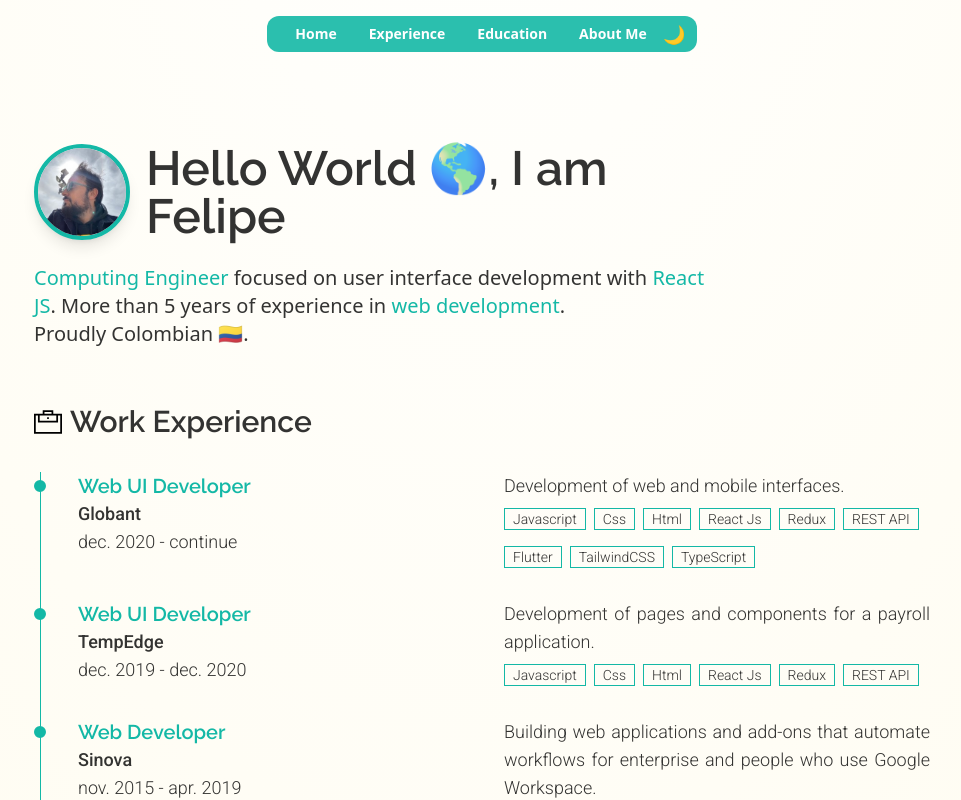
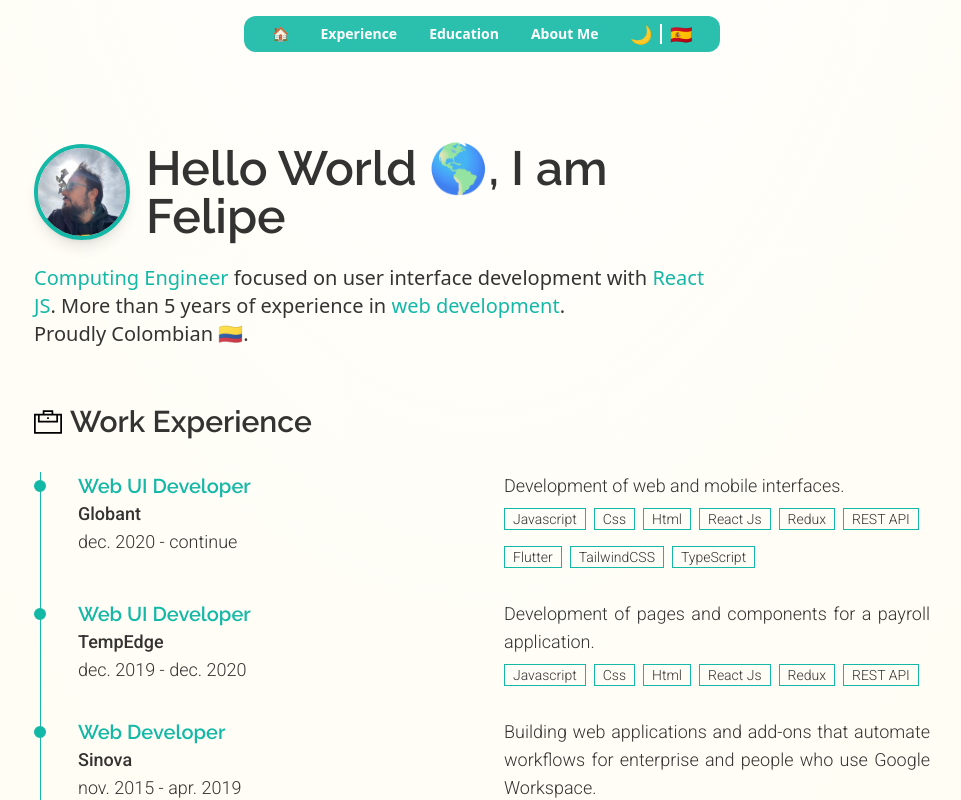
Before and after one commit to FelipeAndresLopez/felipeandreslopez-dev, a React (Vite) app: page / in a window 1280 px wide. Shown: the top 800 px of the page, without its empty margins (158-1119 px from the left). Built offline with nearby package versions, Linux system fonts and the light colour scheme.

Commit message:
add button for toggling between spanish and english languages

```diff
--- a/src/App.tsx
+++ b/src/App.tsx
@@ -1,6 +1,7 @@
+// TODO: refactor
+// import ReactGA from 'react-ga'
 // external
-import { useEffect } from 'react'
-import ReactGA from 'react-ga'
+import { useContext } from 'react'
 import { IntlProvider } from 'react-intl'
 
 // pages
@@ -17,22 +18,21 @@ import { Header } from './components/Header/Header.tsx'
 import workExperiences from './api/work-experience.json'
 import educationTitles from './api/education.json'
 
-// hooks
-import { useLanguage } from './hooks/useLanguage.tsx'
-
 // const or utils
 import { USER_LANGUAGE } from './const.ts'
 
 // context
 import { ThemeProvider } from './context/theme.tsx'
+import { LanguageContext } from './context/language.tsx'
 
 export const App: React.FC = () => {
-  const { translations } = useLanguage()
-  useEffect(() => {
-    ReactGA.initialize('UA-172560430-1')
-    // To report page view
-    ReactGA.pageview(window.location.pathname + window.location.search)
-  }, [])
+  const { translations } = useContext(LanguageContext)
+  // TODO: fix this
+  // useEffect(() => {
+  //   ReactGA.initialize('UA-172560430-1')
+  //   // To report page view
+  //   ReactGA.pageview(window.location.pathname + window.location.search)
+  // }, [])
 
   return (
     <ThemeProvider>
--- a/src/components/Header/Header.tsx
+++ b/src/components/Header/Header.tsx
@@ -4,13 +4,17 @@ import { FormattedMessage } from 'react-intl'
 
 // context
 import { ThemeContext } from '@/context/theme'
+import { LanguageContext } from '@/context/language'
+
+// const
+import { LANGUAGES, THEMES } from '@/const'
 
 const menuItems = [
   {
     id: '1',
-    name: 'Inicio',
+    name: '🏠',
     url: './#inicio',
-    translationId: 'menu.item.home'
+    translationId: '🏠'
   },
   {
     id: '2',
@@ -34,10 +38,15 @@ const menuItems = [
 
 export const Header: React.FC = () => {
   const { theme, setTheme } = useContext(ThemeContext)
+  const { language, setLanguage } = useContext(LanguageContext)
 
   const handleThemeToggle = (): void => {
-    setTheme(theme === 'light' ? 'dark' : 'light')
-    document.documentElement.classList.toggle('dark')
+    setTheme(theme === THEMES.LIGHT ? THEMES.DARK : THEMES.LIGHT)
+    document.documentElement.classList.toggle(THEMES.DARK)
+  }
+
+  const handleLanguageToggle = (): void => {
+    setLanguage(language === LANGUAGES.SPANISH ? LANGUAGES.ENGLISH : LANGUAGES.SPANISH)
   }
 
   return (
@@ -55,11 +64,20 @@ export const Header: React.FC = () => {
             />
           </a>
         ))}
-        <button type="button" onClick={handleThemeToggle}>
-          <p className='text-lg'>
-            {theme === 'light' ? '🌙' : '☀️'}
-          </p>
-        </button>
+
+        <div className='mx-2 sm:mx-4 flex' >
+          <button type="button" onClick={handleThemeToggle}>
+            <p className='text-lg'>
+              {theme === THEMES.LIGHT ? '🌙' : '☀️'}
+            </p>
+          </button>
+          <div className='border m-2 border-primary-dm dark:border-secondary-dm h-5' />
+          <button type="button" onClick={handleLanguageToggle}>
+            <p className='text-lg'>
+              {language === LANGUAGES.SPANISH ? '🇺🇸' : '🇪🇸'}
+            </p>
+          </button>
+        </div>
       </nav>
     </header>
   )
--- a/src/const.ts
+++ b/src/const.ts
@@ -1,3 +1,14 @@
-export const USER_LANGUAGE = navigator.language
+import { type LanguageType } from './types'
 
-export const userTheme = window.matchMedia('(prefers-color-scheme: dark)').matches ? 'dark' : 'light'
+export const USER_LANGUAGE = navigator.language as LanguageType
+
+export const LANGUAGES = {
+  SPANISH: 'es',
+  ENGLISH: 'en'
+}
+
+export const THEMES = {
+  LIGHT: 'light',
+  DARK: 'dark'
+}
+export const USER_THEME = window.matchMedia('(prefers-color-scheme: dark)').matches ? THEMES.DARK : THEMES.LIGHT
--- /dev/null
+++ b/src/context/language.tsx
@@ -0,0 +1,36 @@
+// external
+import { createContext, useState } from 'react'
+
+// const
+import { LANGUAGES, USER_LANGUAGE } from '@/const'
+
+// types
+import { type LanguageContextType, type LanguageType } from '@/types'
+
+// translations
+import englishTranslations from '../lang/en-US.json'
+import spanishTranslations from '../lang/es.json'
+
+const initialState: LanguageContextType = {
+  language: USER_LANGUAGE,
+  setLanguage: () => { },
+  translations: {}
+}
+
+export const LanguageContext = createContext(initialState)
+
+interface Props {
+  children: React.ReactNode
+}
+
+export const LanguageProvider: React.FC<Props> = ({ children }) => {
+  const [language, setLanguage] = useState<LanguageType>(USER_LANGUAGE)
+  const isSpanish = language === LANGUAGES.SPANISH || USER_LANGUAGE.includes(LANGUAGES.SPANISH) as boolean
+  const translations = isSpanish ? spanishTranslations : englishTranslations
+
+  return (
+    <LanguageContext.Provider value={{ language, setLanguage, translations }}>
+      {children}
+    </LanguageContext.Provider>
+  )
+}
--- a/src/context/theme.tsx
+++ b/src/context/theme.tsx
@@ -2,13 +2,13 @@
 import { createContext, useState } from 'react'
 
 // const
-import { userTheme } from '@/const'
+import { USER_THEME } from '@/const'
 
 // types
 import { type ThemeContextType, type ThemeType } from '@/types'
 
 const initialState: ThemeContextType = {
-  theme: userTheme,
+  theme: USER_THEME,
   setTheme: () => { }
 }
 
@@ -19,7 +19,7 @@ interface Props {
 }
 
 export const ThemeProvider: React.FC<Props> = ({ children }) => {
-  const [theme, setTheme] = useState<ThemeType>(userTheme)
+  const [theme, setTheme] = useState<ThemeType>(USER_THEME)
   return (
     <ThemeContext.Provider value={{ theme, setTheme }}>
       {children}
--- a/src/hooks/useLanguage.tsx
+++ /dev/null
@@ -1,22 +0,0 @@
-import { useEffect, useState } from 'react'
-
-// translations
-import en from '../lang/en-US.json'
-import es from '../lang/es.json'
-import { USER_LANGUAGE } from '../const'
-
-export const useLanguage = (): { translations: Record<string, string> } => {
-  const [translations, setTranslations] = useState({})
-
-  useEffect(() => {
-    if (USER_LANGUAGE.includes('es')) {
-      setTranslations(es)
-    } else {
-      setTranslations(en)
-    }
-  }, [])
-
-  return {
-    translations
-  }
-}
--- a/src/main.tsx
+++ b/src/main.tsx
@@ -1,11 +1,11 @@
-import React from 'react'
 import ReactDOM from 'react-dom/client'
 
 import { App } from './App'
+import { LanguageProvider } from './context/language'
 import './index.css'
 
 ReactDOM.createRoot(document.getElementById('root') ?? document.body).render(
-  <React.StrictMode>
+  <LanguageProvider>
     <App />
-  </React.StrictMode>
+  </LanguageProvider>
 )
```
Also changed, not shown: src/types.d.ts (+9 -1 lines).
